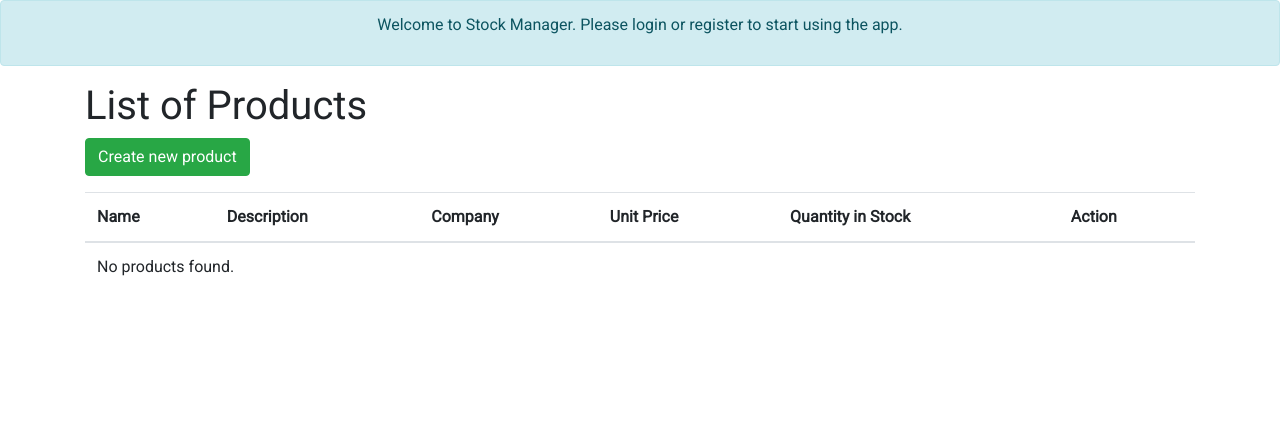
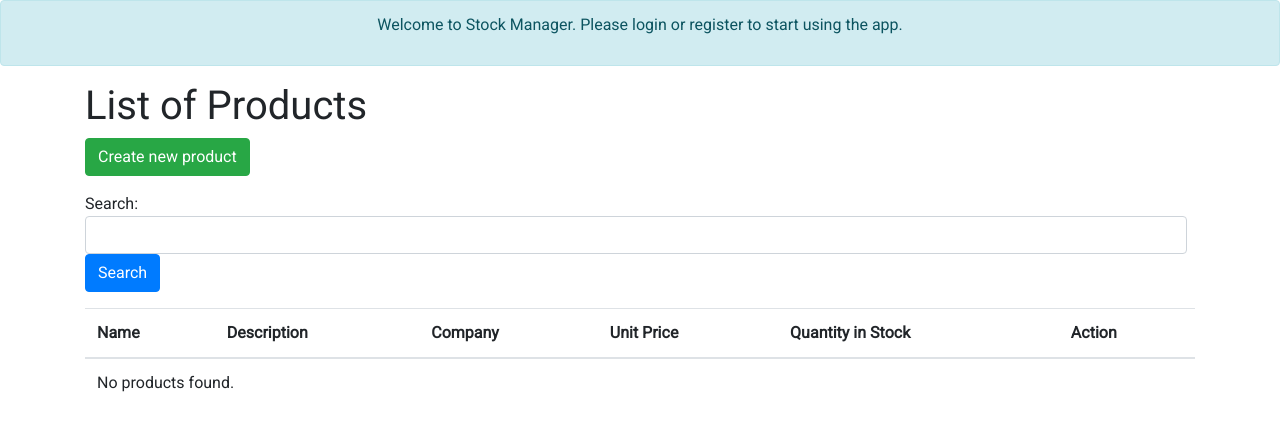
Before and after one commit to HamaBarhamou/stock_management_api, a Django app: template stock/templates/Product/product_list.html in a window 1280 px wide. Shown: the top 431 px of the page. Run offline with Django 4.2, Linux system fonts and the light colour scheme; the template is opened without the code that fills it, so the values that code supplies are empty; some libraries are stand-ins or nearby versions.

Commit message:
Ajout de cahmps de recherche a la liste des produits

```diff
--- /dev/null
+++ b/stock/static/stock/css/style.css
@@ -0,0 +1,5 @@
+.container {
+    display: flex;
+    justify-content: space-between;
+    align-items: center;
+}
--- a/stock/templates/Product/product_list.html
+++ b/stock/templates/Product/product_list.html
@@ -1,10 +1,21 @@
 {% extends 'base.html' %}
+{% load static %}
+<link rel="stylesheet" type="text/css" href="{% static 'stock/css/style.css' %}">
+
 
 {% block content %}
   <div class="container">
     <h1>List of Products</h1>
     <a href="{% url 'stock:product_create' %}" class="btn btn-success mb-3">Create new product</a>
     <div class="table-responsive">
+        <!-- Ajouter ce formulaire de recherche -->
+        <form method="GET" class="form-group mr-2 form-inline d-flex align-items-center justify-content-between">
+                <label for="search" class="mr-2">Search:</label>
+                <input type="text" name="search" id="search" class="form-control w-100" value="{{ request.GET.search }}">
+                <button type="submit" class="btn btn-primary">Search</button>
+        </form>
+
+
       <table class="table">
         <thead>
           <tr>
--- a/stock_management_api/settings.py
+++ b/stock_management_api/settings.py
@@ -136,7 +136,7 @@ USE_TZ = True
 # Static files (CSS, JavaScript, Images)
 # https://docs.djangoproject.com/en/4.1/howto/static-files/
 
-STATIC_URL = 'static/'
+#STATIC_URL = 'static/'
 
 # Default primary key field type
 # https://docs.djangoproject.com/en/4.1/ref/settings/#default-auto-field
@@ -167,3 +167,4 @@ AUTH_USER_MODEL = 'user.User'
 MEDIA_ROOT = BASE_DIR / 'media'
 MEDIA_URL = '/media/'
 STATIC_ROOT = BASE_DIR / 'static'
+STATIC_URL = '/static/'
```
Also changed, not shown: stock/views.py (+7 -0 lines), media/Product/marcherNiamey.png (added).
